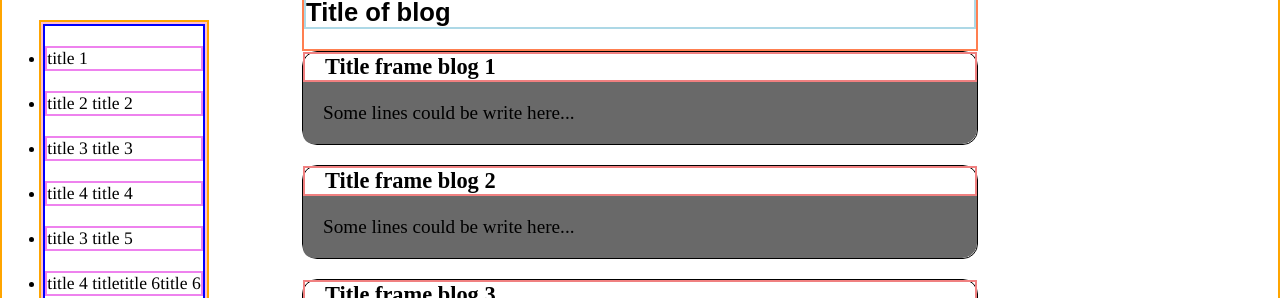
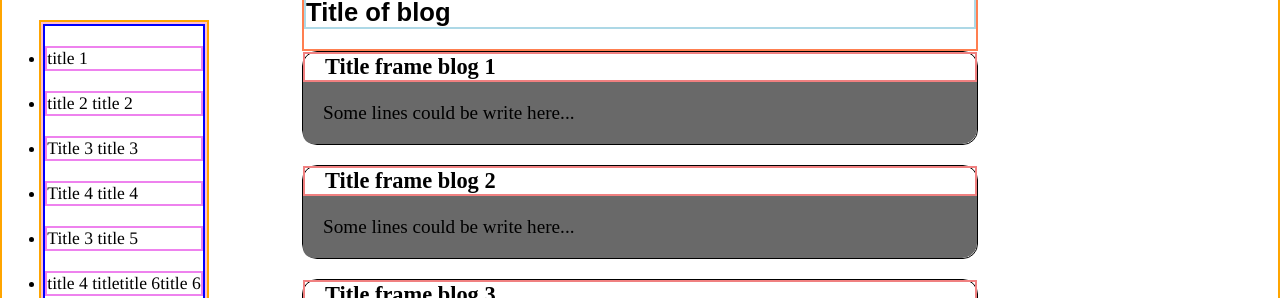
Before and after one commit to TLRKiliann/great-react, a React (Create React App) app in the folder big-project/: page /blogs in a window 1280 px wide. Shown: the part 201-499 px from the top of the page. Built offline with nearby package versions, Linux system fonts and the light colour scheme.

Commit message:
style of aside & frame color improved

```diff
--- a/big-project/src/Pages/blogs.js
+++ b/big-project/src/Pages/blogs.js
@@ -24,17 +24,17 @@ const Blogs = () => {
               </li>
               <li>
                 <a className="bloglink--div">
-                  title 3 title 3
+                  Title 3 title 3
                 </a>
               </li>
               <li>
                 <a className="bloglink--div">
-                  title 4 title 4
+                  Title 4 title 4
                 </a>
               </li>
               <li>
                 <a className="bloglink--div">
-                  title 3 title 5
+                  Title 3 title 5
                 </a>
               </li>
               <li>
```
